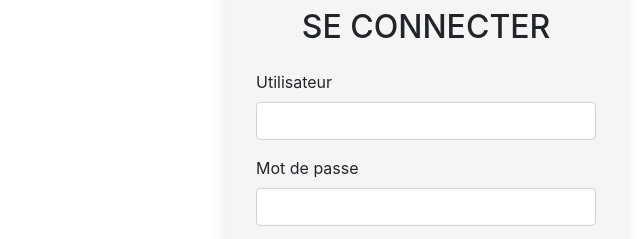
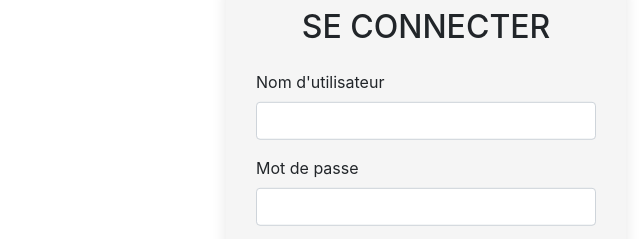
Before and after one commit to hambelh/humbel, a plain HTML site: page index.html in a window 1280 px wide. Shown: the part 255-494 px from the top of the page, 214-854 px from the left. Drawn offline with nearby package versions, Linux system fonts and the light colour scheme.

Commit message:
index.html

```diff
--- a/index.html
+++ b/index.html
@@ -87,7 +87,7 @@
 
         <form id="loginForm">
             <div class="form-group">
-                <label>Utilisateur</label>
+                <label>Nom d'utilisateur</label>
                 <input type="text" class="form-control" id="username" required>
             </div>
             <div class="form-group">
```
